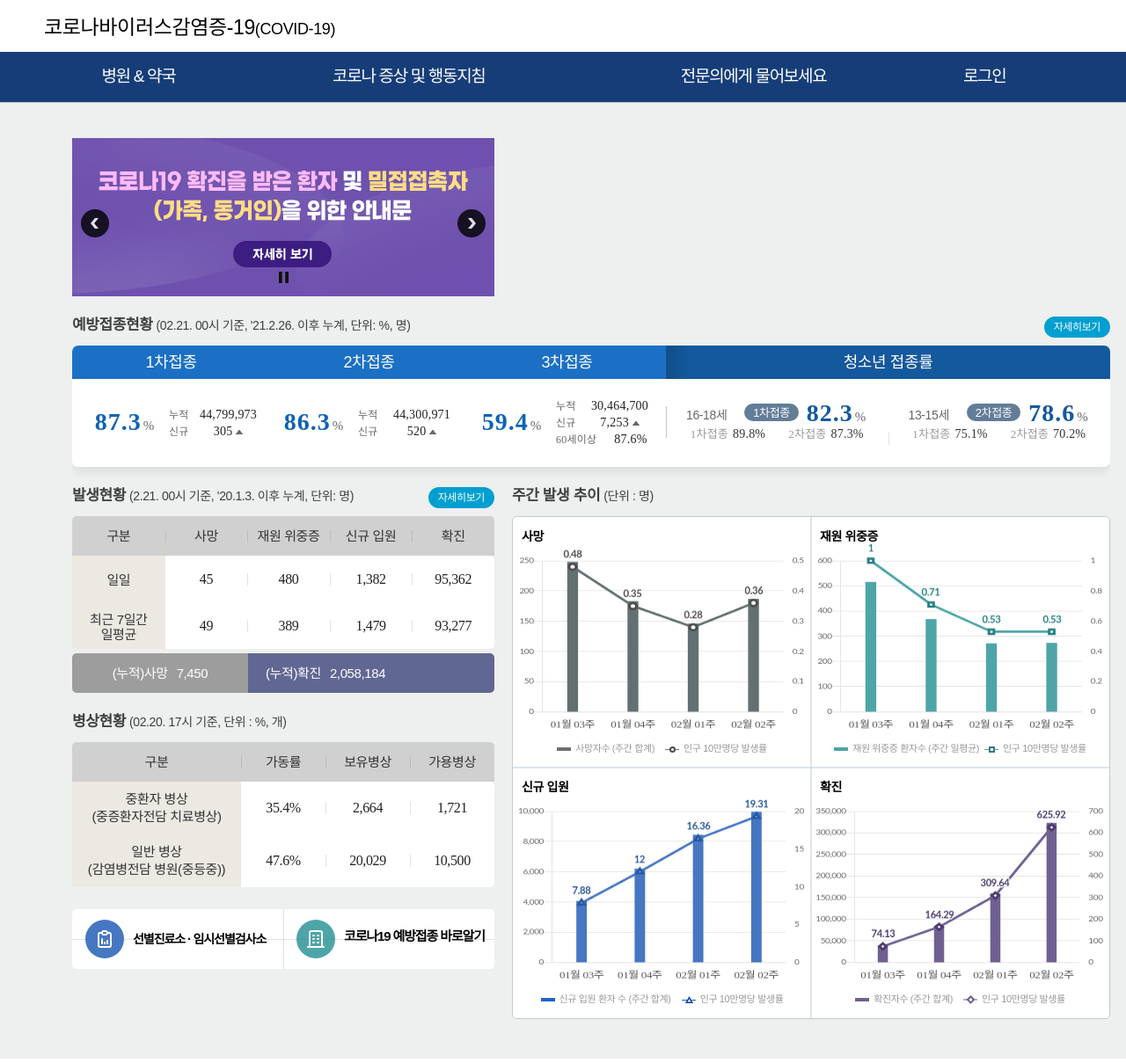
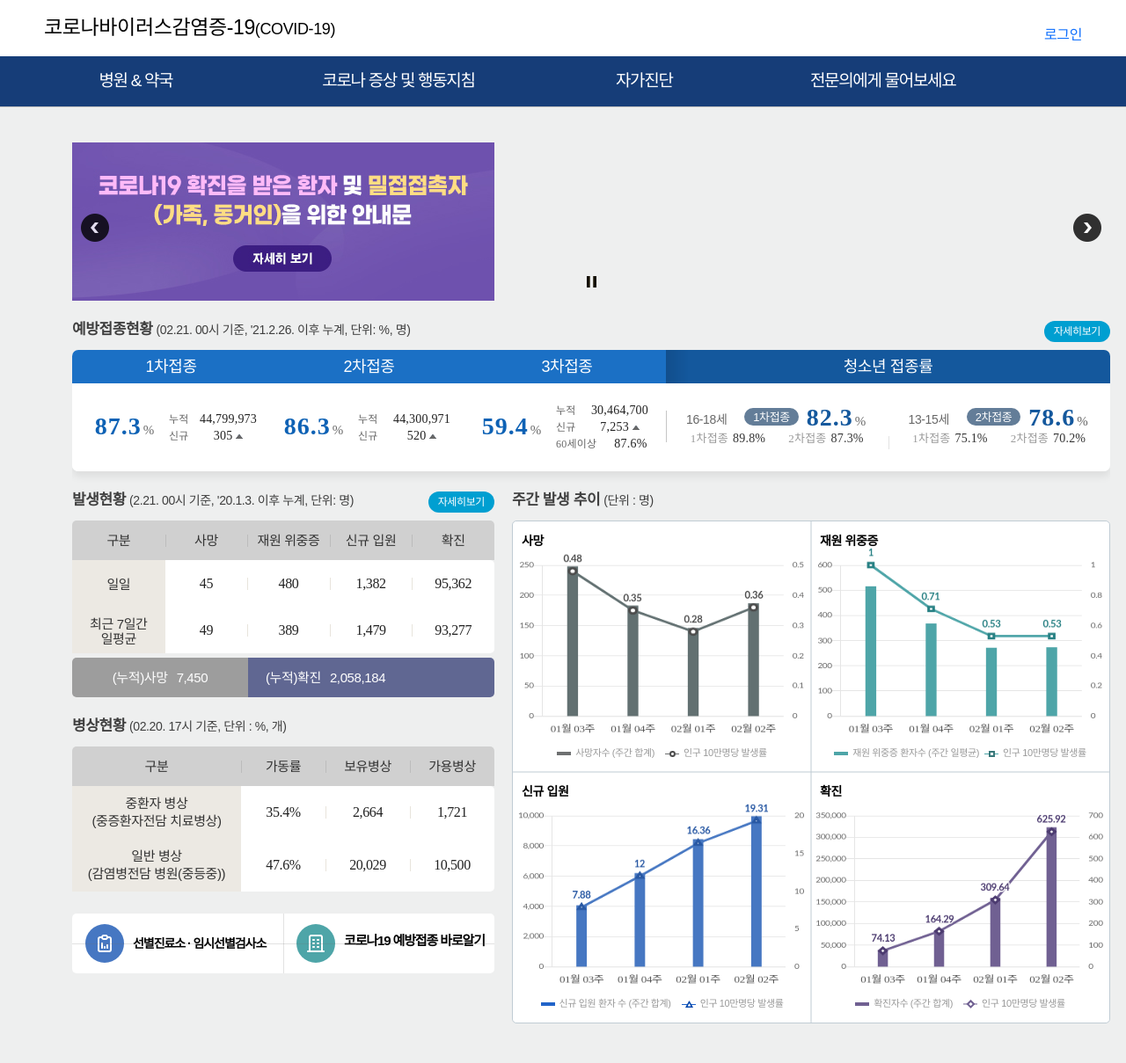
Before and after one commit to ljy9969/WebTeamProject, a Django app: page / in a window 1280 px wide. Shown: the whole page at 88% size. Run offline with Django 3.2, Linux system fonts and the light colour scheme; some libraries are stand-ins or nearby versions; some web fonts are replaced.

Commit message:
modify main-page web design(index.html, main_sub4.css, slide-banner buttons)

```diff
--- a/static/main/css/main_sub4.css
+++ b/static/main/css/main_sub4.css
@@ -623,31 +623,46 @@ table.ds_table tbody tr:last-of-type td:last-of-type{border-bottom-right-radius:
 /* main popupzone */
 .m_popupzone{position:relative; float:left; }
 .m_popupzone .slide_btn [class^="btn_"] {position:absolute; top:45%; display:block; width:32px; height:32px; z-index:11;}
-.m_popupzone .slide_btn .btn_prev {left:10px;background:url(../image/main/btn_pre.png) no-repeat;}
-.m_popupzone .slide_btn .btn_next {right:10px;background:url(../image/main/btn_next.png) no-repeat;}
+.m_popupzone .slide_btn .btn_prev {left:10px;background:url(/static/main/img/main/btn_pre.png) no-repeat;}
+.m_popupzone .slide_btn .btn_next {right:10px;background:url(/static/main/img/main/btn_next.png) no-repeat;}
 .m_popupzone .slide_list {overflow:hidden;}
 .m_popupzone .slide_list ul li a,
 .m_popupzone .slide_list ul li a img {display:block;}
 .m_popupzone .ico_window {display:none;}
 .m_popupzone .slide_btn .slide_control{position:absolute;bottom:30px;left:50%;margin-left:-8px}
 .m_popupzone .slide_btn .slide_control a{display:block;width:16px;height:16px;background-repeat:no-repeat;background-position:center}
-.m_popupzone .slide_btn .slide_control a.btn_play{display:none;background-image:url(../image/main/ico_play.png)}
-.m_popupzone .slide_btn .slide_control a.btn_pause{background-image:url(../image/main/ico_pause.png)}
+.m_popupzone .slide_btn .slide_control a.btn_pause{background-image:url(/static/main/img/main/ico_pause.png)}
 
 @media (min-width:1180px) {
-	.m_popupzone { width:480px; height:180px; margin-right:20px;}
+	/*.m_popupzone { width:480px; height:180px; margin-right:20px;}*/
+	.m_popupzone { width:100%; height:180px; margin-right:20px;}
 	.m_popupzone .slide_list,
 	.m_popupzone .slide_list *:not(img) {width:100%; height:180px; z-index: 0;}
 	.m_popupzone .slide_list ul li img {height:100%;}
 	.m_popupzone .slide_btn [class^="btn_"]{z-index:1 !important;}
 }
-@media (min-width:768px) and (max-width:1179px) {
+/*@media (min-width:768px) and (max-width:1179px) {*/
+/*	.m_popupzone {width:100%;  height:auto; overflow:hidden}*/
+/*	.m_popupzone .slide_list,*/
+/*	.m_popupzone .slide_list * {width:100%;}	*/
+/*	.m_popupzone .slide_list ul li img {max-width:100%;}*/
+/*}*/
+@media (min-width:1180px) and (max-width:1179px) {
 	.m_popupzone {width:100%;  height:auto; overflow:hidden}
 	.m_popupzone .slide_list,
 	.m_popupzone .slide_list * {width:100%;}
 	.m_popupzone .slide_list ul li img {max-width:100%;}
 }
-@media (max-width:767px) {
+/*@media (max-width:767px) {*/
+/*	.m_popupzone {width:100%;height:auto;margin:0;float:none;}*/
+/*	.m_popupzone .slideBox {width:100%;}*/
+/*	.m_popupzone .slideBox ul li {}*/
+/*	.m_popupzone .slide_list,*/
+/*	.m_popupzone .slide_list * {height:auto;width:100%;}		*/
+/*	.m_popupzone .slide_list ul li img {width:100% !important;}*/
+/*	.m_popupzone .slide_btn [class^="btn_"] {top:40%;}*/
+/*}*/
+@media (max-width:1180px) {
 	.m_popupzone {width:100%;height:auto;margin:0;float:none;}
 	.m_popupzone .slideBox {width:100%;}
 	.m_popupzone .slideBox ul li {}
--- a/templates/index.html
+++ b/templates/index.html
@@ -4,24 +4,7 @@
 {% block html_header %}
     <title>COVID-19</title>
 
-{#    <meta charset="utf-8">#}
-{#    <meta http-equiv="X-UA-Compatible" content="IE=edge">#}
-{##}
-{#    <meta name="viewport" content="width=device-width, initial-scale=1, user-scalable=yes">#}
-{#    <meta name="author" content="보건복지부, 코로나바이러스감염증-19(COVID-19), 질병관리청">#}
-{#    <meta name="keywords" content="코로나바이러스감염증-19(COVID-19), 코로나바이러스감염증-19, 코로나바이러스, 보건복지부">#}
-{#    <meta name="description" content="코로나바이러스감염증-19 정식 홈페이지로 발생현황, 국내발생현황, 국외발생현황, 시도별발생현황, 대상별 유의사항,  생활 속 거리 두기, 공적마스크 공급현황, 피해지원정책, 홍보자료, FAQ, 관련기관(보건소, 선별진료소 찾기), 정부 브리핑 안내">#}
-{#    <meta name="copyright" content="보건복지부">#}
-{##}
-{#    <meta property="og:url" content="/">#}
-{#    <meta property="og:type" content="website">#}
-{#    <meta property="og:site_name" content="코로나바이러스감염증-19(COVID-19)">#}
-{#    <meta property="og:locale" content="ko">#}
-{#    <meta property="og:title" content="코로나바이러스감염증-19(COVID-19)">#}
-{#    <meta property="og:description" content="코로나바이러스감염증-19 정식 홈페이지로 발생현황, 국내발생현황, 국외발생현황, 시도별발생현황, 대상별 유의사항,  생활 속 거리 두기, 공적마스크 공급현황, 피해지원정책, 홍보자료, FAQ, 관련기관(보건소, 선별진료소 찾기), 정부 브리핑 안내">#}
-{#    <meta property="og:image" content="/static/image/header/homeimg_new.jpg">#}
-
-    <link rel="icon" type="image/png" sizes="64x64" href="/static/main/img/header/header_icon.png">
+    <link rel="icon" type="image/png" sizes="64x64" href="/static/main/img/header/icon.png">
     <link rel="stylesheet" href="/static/main/css/main_sub1.css">
     <link rel="stylesheet" href="/static/main/css/main_sub2.css">
     <link rel="stylesheet" href="/static/main/css/main_sub3.css">
@@ -32,47 +15,6 @@
     <script src="/static/main/js/main_sub1.js"></script>
     <script src="/static/main/js/main_sub4.js"></script>
 
-{#    <script type="text/javaScript" language="javascript">#}
-{#        function fn_goMenu(url, brd_id, brd_gubun, data_Gubun){#}
-{##}
-{#            $("#brdId").val(brd_id);#}
-{#            $("#brdGubun").val(brd_gubun);#}
-{#            $("#dataGubun").val(data_Gubun);#}
-{##}
-{#            var frm = $("#menuFrm");#}
-{#            frm.attr("action", url);#}
-{#            frm.submit();#}
-{#        }#}
-{#        function search( where ){#}
-{#            var thisForm = $("#"+ where);#}
-{#            var thisSearch = $(thisForm).find(".searchTerm");#}
-{#            var cont = "";#}
-{#            $(thisSearch).each(function() {#}
-{#                cont += $(this).val();#}
-{#            });#}
-{#            //특수문자 체크#}
-{#            if (containsChars(cont,"~!@#$%^&*()+|`=\\[]{};:'\".<>/?")) {#}
-{#                alert("특수문자는 제외하고 검색해주시기 바랍니다.");#}
-{#                $(thisSearch).val("");#}
-{#                event.preventDefault();#}
-{#                return false;#}
-{#            }else if ( cont == "" || cont == null || cont == undefined){#}
-{#                alert("검색어를 입력하세요");#}
-{#                $(thisSearch).focus();#}
-{#                event.preventDefault();#}
-{#                return false;#}
-{#            }#}
-{#            return true;#}
-{#        }#}
-{#        function fn_goHostUrl(){#}
-{#            if(wCatch() == 'p'){#}
-{#                window.open("https://www.g-health.kr/portal/health/pubHealthSearch/list.do?rows=5&cpage=1&cl_cd=71&c_view=1&bbsId=U00198&menuNo=200452");#}
-{#            } else {#}
-{#                window.open("https://www.g-health.kr/mobile/m03/m01_02.do?cm_cd=71");#}
-{#            }#}
-{#        }#}
-{#    </script>#}
-
     <link rel="stylesheet" href="/static/main/css/main.css">
     <script src="/static/main/js/Chart.min.js"></script>
     <script src="/static/main/js/chartjs-plugin-datalabels.min.js"></script>
@@ -81,24 +23,12 @@
 {% endblock %}
 
 {% block html_body %}
-<form name="menuFrm" id="menuFrm" method="get">
-    <input name="brdId" id="brdId" type="hidden" />
-    <input name="brdGubun" id="brdGubun" type="hidden" />
-    <input name="dataGubun" id="dataGubun" type="hidden" />
-    <input name="ncvContSeq" id="ncvContSeq" type="hidden" />
-    <input name="contSeq" id="contSeq" type="hidden" />
-    <input name="board_id" id="board_id" type="hidden" />
-
-<div class="wrap nj">
-    <div class="w_catch">
-        <div class="wc_p t_dp_n m_dp_n"><span class="hdn">너비 1180px 이상</span></div>
-        <div class="wc_t p_dp_n m_dp_n"><span class="hdn">너비 768px - 1179px</span></div>
-        <div class="wc_m p_dp_n t_dp_n"><span class="hdn">너비 767px 이하</span></div>
-    </div>
     <!-- Navigation -->
     <div class="navigation t_dp_n m_dp_n">
         <div>
             <div class="n_left"><h1 class="corona_h1"><a href="/">코로나바이러스감염증-19<span>(COVID-19)</span></a></h1></div>
+            <br><br>
+            <div class="n_right"><a href="/users/login/">로그인</a></div>
         </div>
     </div>
     <br>
@@ -108,13 +38,13 @@
         <div>
                 <div id="gnb" class="gnb t_dp_n m_dp_n">
                     <ul>
-                        <li><a href="/info/">병원 & 약국</a>
+                        <li><a href="/maps/">병원 & 약국</a>
                         </li>
                         <li><a href="/guide/">코로나 증상 및 행동지침</a>
                         </li>
+                        <li><a href="/self-diagnosis/">자가진단</a>
+                        </li>
                         <li><a href="/bbs/">전문의에게 물어보세요</a>
-                        </li>
-                        <li><a href="/users/login/">로그인</a>
                         </li>
                     </ul>
                 </div>
@@ -135,14 +65,13 @@
                                 <a class="btn_prev" href="/static/main/img/main/btn_pre.png"><span class="hdn">팝업존 이전보기</span></a>
                                 <a class="btn_next" href="/static/main/img/main/btn_next.png"><span class="hdn">팝업존 다음보기</span></a>
                                 <div class="slide_control">
-                                    <a class="btn_play" href="#"><span class="hdn">팝업존 재생</span></a>
                                     <a class="btn_pause" href="/static/main/img/main/ico_pause.png"><span class="hdn">팝업존 정지</span></a>
                                 </div>
                             </div>
                             <div class="slide_list">
                                 <div class="slide_list">
                                     <ul>
-                                        <li><a target="_blank" href=" https://www.kdca.go.kr/board/board.es?mid=a20507020000&amp;bid=0019&amp;act=view&amp;list_no=718596&amp;tag=&amp;nPage=1  "><img alt="코로나19 확진을 받은 환자 및 밀접접촉자 (가족, 동거인)을 위한 안내문 자세히 보기" src="/static/main/img/banner/banner2.jpg" /></a></li><li><a target="_blank" href=" https://youtu.be/RO8H8Fjahp0 "><img alt="누구나 따라할 수 있어요! 코로나19 자가검사키트 사용법과 행동요령 (식품의약품안전처, 질병관리청)" src="/static/main/img/banner/banner3.jpg" /></a></li><li><a target="_blank" href=" https://www.youtube.com/embed/kdca?list=PLQ1C5YbGRe_ICEIyhKlFv5CrENv38quKk&amp;autoplay=1 "><img alt="코로나 바이러스감염증-19 정부대응발표 LIVE 시청 가능! 자세히보기" src="/static/main/img/banner/banner4.jpg" /></a></li><li><a target="_blank" href=" http://www.mohw.go.kr/react/al/sal0301vw.jsp?PAR_MENU_ID=04&amp;MENU_ID=0403&amp;page=1&amp;CONT_SEQ=370247 "><img alt="내일부터 ‘거리두기’ 조정 실시(2.19~3.13)" src="/static/main/img/banner/banner1.png" /></a></li>
+                                        <li><a target="_blank" href=" https://www.kdca.go.kr/board/board.es?mid=a20507020000&amp;bid=0019&amp;act=view&amp;list_no=718596&amp;tag=&amp;nPage=1  "><img alt="코로나19 확진을 받은 환자 및 밀접접촉자 (가족, 동거인)을 위한 안내문 자세히 보기" sizes="500x500" src="/static/main/img/banner/banner2.jpg" /></a></li><li><a target="_blank" href=" https://youtu.be/RO8H8Fjahp0 "><img alt="누구나 따라할 수 있어요! 코로나19 자가검사키트 사용법과 행동요령 (식품의약품안전처, 질병관리청)" src="/static/main/img/banner/banner3.jpg" /></a></li><li><a target="_blank" href=" https://www.youtube.com/embed/kdca?list=PLQ1C5YbGRe_ICEIyhKlFv5CrENv38quKk&amp;autoplay=1 "><img alt="코로나 바이러스감염증-19 정부대응발표 LIVE 시청 가능! 자세히보기" src="/static/main/img/banner/banner4.jpg" /></a></li><li><a target="_blank" href=" http://www.mohw.go.kr/react/al/sal0301vw.jsp?PAR_MENU_ID=04&amp;MENU_ID=0403&amp;page=1&amp;CONT_SEQ=370247 "><img alt="내일부터 ‘거리두기’ 조정 실시(2.19~3.13)" src="/static/main/img/banner/banner1.png" /></a></li>
                                     </ul>
                                 </div>
                             </div>
```
Also changed, not shown: static/main/img/header/header_icon.png (deleted), static/main/img/header/icon.png (added).
